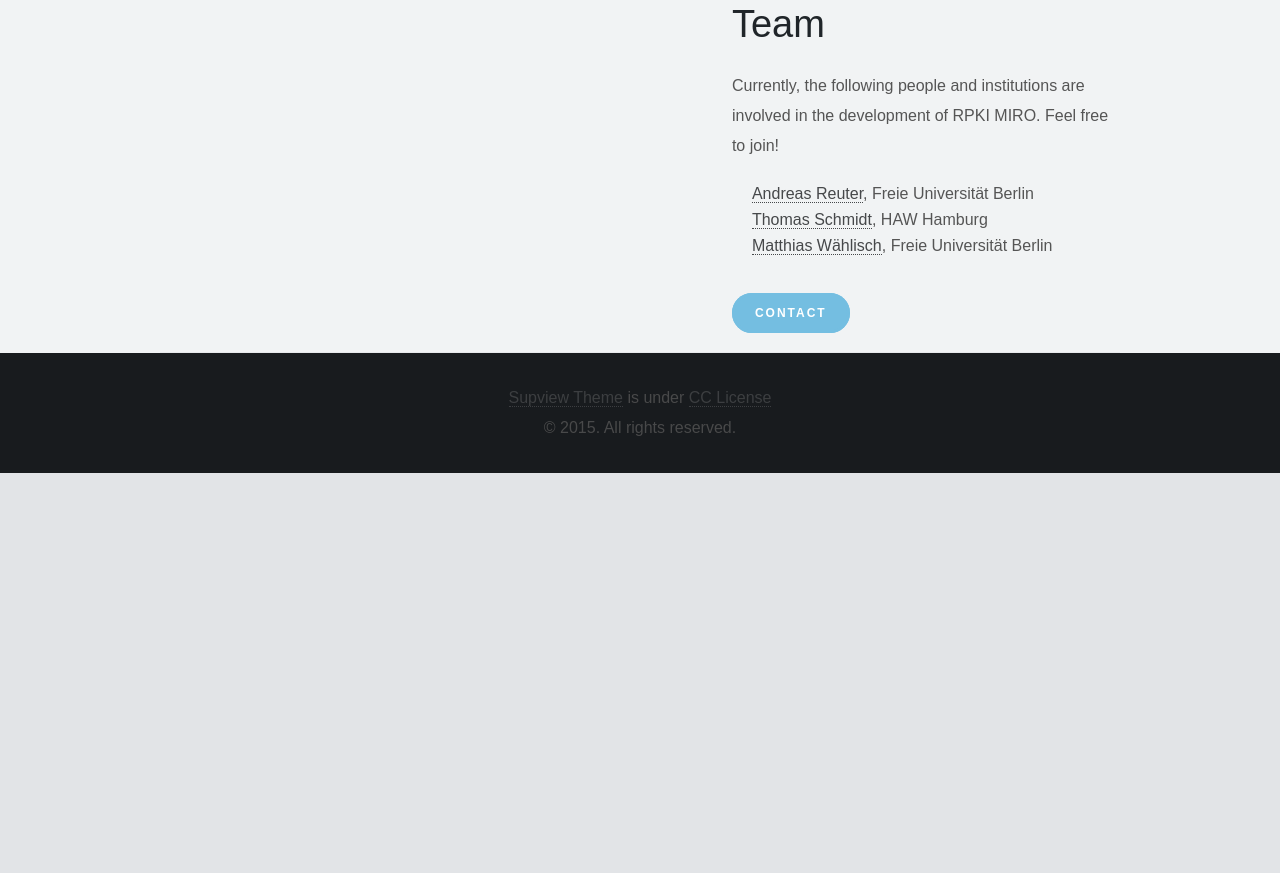
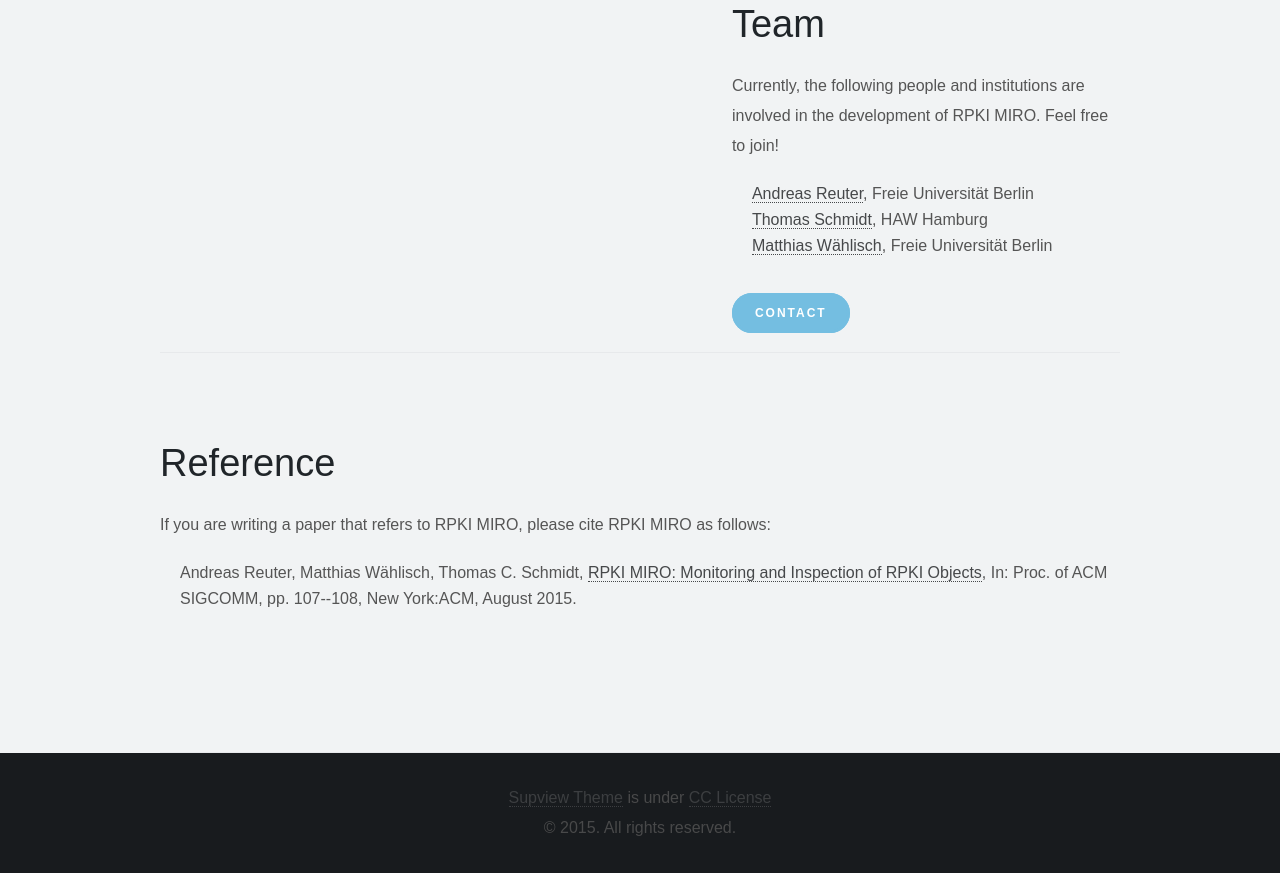
Before and after one commit to rpki-miro/rpki-miro.github.io, a plain HTML site: page index.html in a window 1280 px wide. Shown: the part 2166-3039 px from the top of the page. Before the commit the page ends 2639 px from the top, so only its background shows below. Drawn offline with nearby package versions, Linux system fonts and the light colour scheme; a web font is replaced by a local one.

Commit message:
add page 6 (reference)

```diff
--- a/css/style.css
+++ b/css/style.css
@@ -658,6 +658,59 @@
   border-bottom: 1px dotted #181b1e;
 }
 
+/* 08. PAGE 6 SETTINGS ================================================== */
+
+
+.page6 {
+    background: #f1f3f4;
+}
+
+.page6 .row {
+	position: relative;
+	border-bottom: 1px solid #e7e9eb;
+	padding: 80px 0;
+	height: 400px;
+}
+
+.page6 .picture {
+	position: relative;
+	width: 100%;
+	overflow: hidden;
+	float: right;
+}
+
+.page6 .article {
+	position: absolute;
+    top: 0;
+    bottom: 0;
+    margin: auto;
+    width: 100%;
+    height: 220px;
+    left: 0%;
+}
+
+.page6 h1 {font-size:240px;
+}
+
+.page6 ul {
+  margin-top: 20px;
+  margin-left: 20px;
+}
+
+.page6 ul a
+{
+  border-bottom: 1px dotted #46484a;
+  -webkit-transition: all 0.5s ease-out;
+  -moz-transition: all 0.5s ease-out;
+  -o-transition: all 0.5s ease-out;
+  transition: all 0.5s ease-out;
+}
+
+.page6 ul a:hover
+{
+  border-bottom: 1px dotted #181b1e;
+}
+
 /* 09. PRELOADING  ================================================== */
 
 
--- a/index.html
+++ b/index.html
@@ -342,6 +342,52 @@
 <!-- END FIFTH SECTION ############################################### -->
 
 
+<!-- SIXTH SECTION ############################################### -->
+
+<section class="page6" id="reference">
+
+
+		    <div class="row">
+
+					<!--
+				<div class="five columns picture make-it-appear-right" >
+
+					<img src="img/Octocat.png" alt="EXEMPLE">
+
+				</div>
+					-->
+		    	<!-- Article centered on the Page -->
+
+				<div class="twelve columns article make-it-appear-right">
+
+					<!-- Title -->
+
+					<h3>Reference</h3>
+
+					<!-- Content -->
+					<p>If you are writing a paper that refers to RPKI MIRO, please cite RPKI MIRO as follows:</p>
+					<ul>
+					  <li>Andreas Reuter, Matthias W&auml;hlisch, Thomas C.
+					  Schmidt, <a href="http://conferences.sigcomm.org/sigcomm/2015/pdf/papers/p107.pdf">RPKI MIRO: Monitoring and Inspection of RPKI
+					  Objects</a>, In: Proc. of ACM SIGCOMM, pp. 107--108, New York:ACM, August 2015.	</li>
+					</ul>
+
+
+				</div>
+				<div class="five columns picture make-it-appear-left" >
+
+				</div>
+
+
+
+		    </div>
+
+
+</section>
+
+<!-- END SIXTH SECTION ############################################### -->
+
+
 <!-- FOOTER SECTION ############################################### -->
 
 
```
